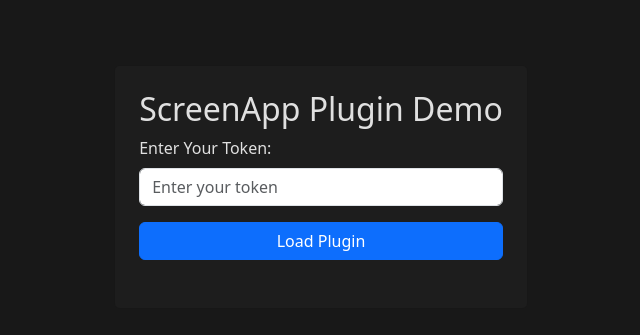
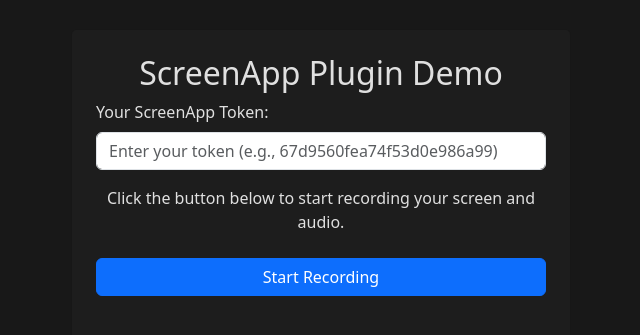
Before and after one commit to Sanuka23/plugin-test, a React (Vite) app: page / in a window 1280 px wide. Shown: the part 213-548 px from the top of the page, without its empty margins (319-959 px from the left). Built offline with nearby package versions, Linux system fonts and the light colour scheme.

Commit message:
Enhance ScreenApp plugin integration by updating to version 6.22.0, improving README documentation, and refining error handling for token input.

```diff
--- a/index.html
+++ b/index.html
@@ -4,6 +4,13 @@
     <meta charset="UTF-8">
     <meta name="viewport" content="width=device-width, initial-scale=1.0">
     <title>ScreenApp Plugin</title>
+
+    <!-- ScreenApp Plugin Installation -->
+    <!-- Current version: 6.22.0 -->
+    <script
+        charset="UTF-8" type="text/javascript"
+        src="https://screenapp.io/app/plugin-latest.bundle.js">
+    </script>
 </head>
 <body>
     <div id="root"></div>
--- a/src/App.tsx
+++ b/src/App.tsx
@@ -21,46 +21,20 @@
   const [recordingUrl, setRecordingUrl] = useState<string | null>(null);
   const screenAppRef = useRef<ScreenApp | null>(null);
 
-  useEffect(() => {
-    const urlParams = new URLSearchParams(window.location.search);
-    const tokenFromURL = urlParams.get("token");
-    if (tokenFromURL) {
-      setToken(tokenFromURL);
-    }
-  }, []);
-
-  const loadScript = useCallback((): Promise<void> => {
-    return new Promise((resolve, reject) => {
-      const existingScript = document.querySelector("script[src='https://dev.screenapp.io/app/plugin-6.20.17.bundle.js']");
-      if (existingScript) {
-        resolve();
-        return;
-      }
-
-      const script = document.createElement("script");
-      script.src = "https://dev.screenapp.io/app/plugin-6.20.17.bundle.js";
-      script.async = true;
-      script.onload = () => resolve();
-      script.onerror = () => reject(new Error("Failed to load script"));
-      document.body.appendChild(script);
-    });
-  }, []);
-
   const finishRecordingCallback = useCallback(({ id, url }: { id: string; url: string }) => {
+    console.log('Recording completed!', { id, url });
     setRecordingId(id);
     setRecordingUrl(url);
   }, []);
 
-  const handleLoadPlugin = async () => {
+  const loadScreenApp = async () => {
     setLoading(true);
     setErrorMessage("");
 
     try {
       if (!token) {
-        throw new Error("Token is required to load the plugin.");
+        throw new Error("Please enter your ScreenApp token");
       }
-
-      await loadScript();
 
       if (!window.ScreenApp) {
         throw new Error("ScreenApp script failed to load.");
@@ -68,10 +42,6 @@
 
       screenAppRef.current = new ScreenApp(token, finishRecordingCallback);
       await screenAppRef.current.mount("#screenapp-plugin");
-
-      // Simulate successful recording for testing
-      setRecordingId("test-123");
-      setRecordingUrl("https://example.com/recording");
     } catch (error) {
       console.error("Error loading plugin:", error);
       setErrorMessage(error instanceof Error ? error.message : "Failed to load plugin");
@@ -86,18 +56,22 @@
         <h2 className="text-center">ScreenApp Plugin Demo</h2>
 
         <div className="mb-3">
-          <label className="form-label">Enter Your Token:</label>
+          <label className="form-label">Your ScreenApp Token:</label>
           <input
             type="text"
             className="form-control"
-            placeholder="Enter your token"
+            placeholder="Enter your token (e.g., 67d9560fea74f53d0e986a99)"
             value={token}
             onChange={(e) => setToken(e.target.value)}
           />
         </div>
 
-        <button className="btn btn-primary w-100" onClick={handleLoadPlugin} disabled={loading}>
-          {loading ? "Loading..." : "Load Plugin"}
+        <p className="text-center mb-4">
+          Click the button below to start recording your screen and audio.
+        </p>
+
+        <button className="btn btn-primary w-100" onClick={loadScreenApp} disabled={loading}>
+          {loading ? "Loading..." : "Start Recording"}
         </button>
 
         {errorMessage && <div className="alert alert-danger mt-3">{errorMessage}</div>}
--- a/src/services/ScreenApp.ts
+++ b/src/services/ScreenApp.ts
@@ -4,16 +4,16 @@
 }
 
 export default class ScreenApp {
-  private apiKey: string;
+  private token: string;
   private parentElementSelector?: string;
   private finishRecordingCallback: (data: { id: string; url: string }) => void;
   private screenAppInstance?: ScreenAppInstance;
 
   constructor(
-    apiKey: string,
+    token: string,
     finishRecordingCallback: (data: { id: string; url: string }) => void
   ) {
-    this.apiKey = apiKey;
+    this.token = token;
     this.finishRecordingCallback = finishRecordingCallback;
   }
 
@@ -25,7 +25,7 @@
         throw new Error("ScreenApp library not loaded.");
       }
 
-      this.screenAppInstance = new window.ScreenApp(this.apiKey, this.finishRecordingCallback);
+      this.screenAppInstance = new window.ScreenApp(this.token, this.finishRecordingCallback);
       await this.screenAppInstance.mount(this.parentElementSelector);
     } catch (error) {
       console.error("Error mounting plugin:", error);
```
Also changed, not shown: 1 other file (tests, documents, lock files or other folders).
